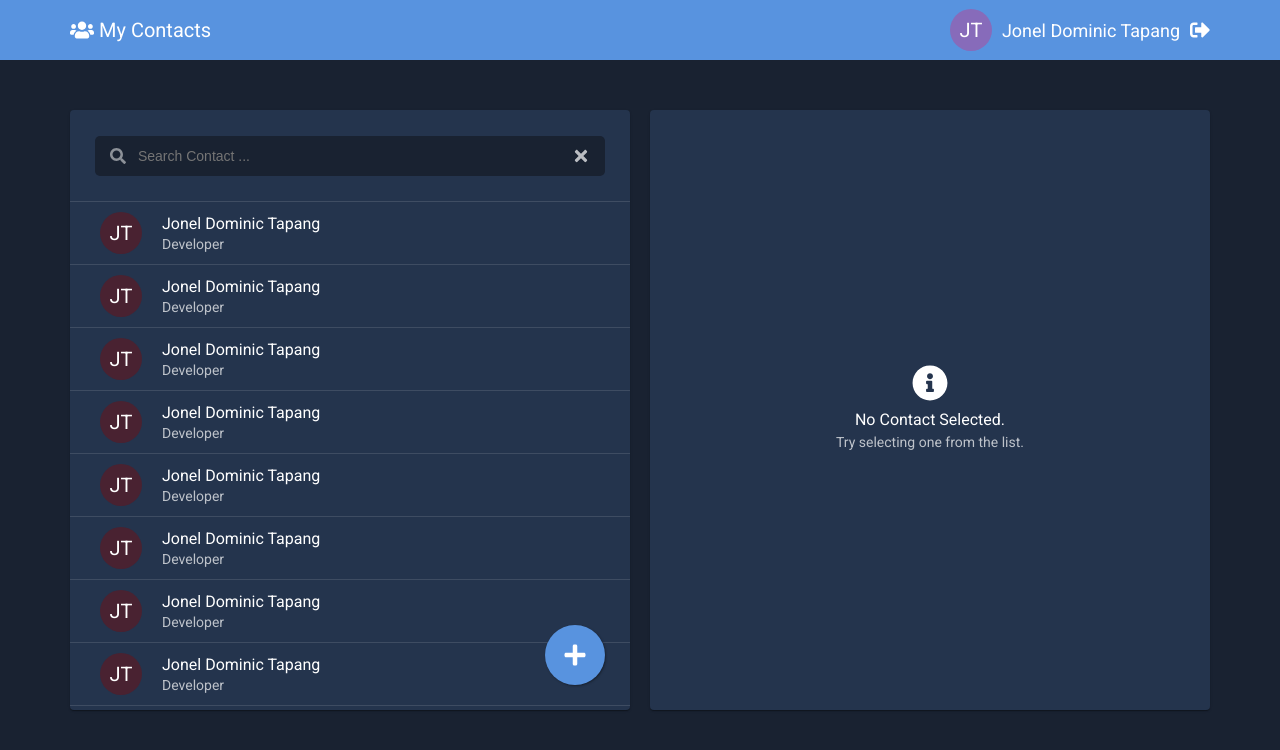
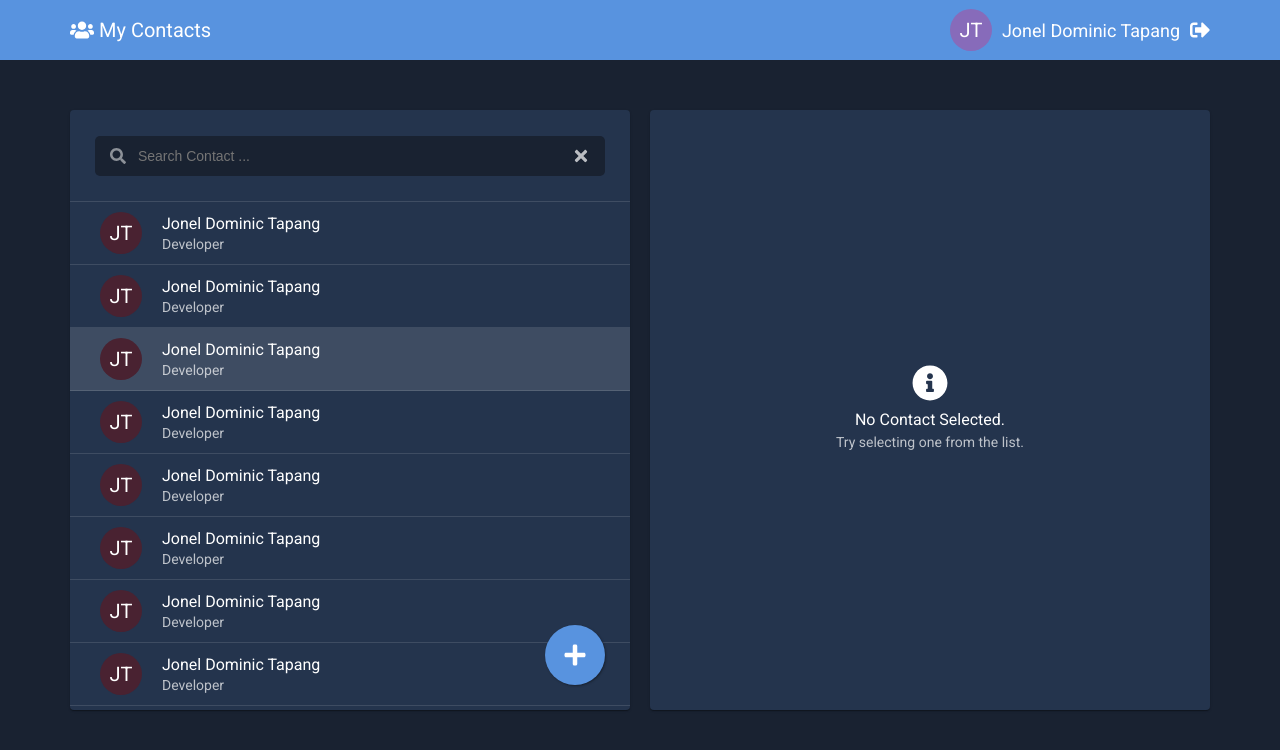
Before and after one commit to joneldominic/User-Contact-Management-App, a React (Create React App) app in the folder frontend/: page /contacts in a window 1280 px wide. Shown: the top 750 px of the page. Built offline with nearby package versions, Linux system fonts and the light colour scheme.

Commit message:
Improve Seleted Contact List Item UI

```diff
--- a/frontend/src/components/ContactList/ContactList.js
+++ b/frontend/src/components/ContactList/ContactList.js
@@ -22,7 +22,7 @@ const ContactList = () => {
           <ContactListItemContainer>
             <ContactListItem />
             <ContactListItem />
-            <ContactListItem />
+            <ContactListItem isSelected />
             <ContactListItem />
             <ContactListItem />
             <ContactListItem />
--- a/frontend/src/components/ContactList/ContactListItem.js
+++ b/frontend/src/components/ContactList/ContactListItem.js
@@ -1,5 +1,5 @@
 import React from "react";
-import styled from "styled-components";
+import styled, { css } from "styled-components";
 
 import Avatar from "../../core/UI/Avatar";
 
@@ -9,6 +9,14 @@ const MainWrapper = styled.li`
 
   padding: 10px 20px;
   border-bottom: 1px solid ${(props) => props.theme.divider};
+  ${(props) => {
+    return (
+      props.isSelected &&
+      css`
+        background-color: ${(props) => props.theme.divider};
+      `
+    );
+  }};
 `;
 
 const ContactAvatar = styled(Avatar)`
@@ -29,9 +37,9 @@ const Title = styled.div`
   color: ${(props) => props.theme.text.secondary};
 `;
 
-const ContactListItem = () => {
+const ContactListItem = (props) => {
   return (
-    <MainWrapper>
+    <MainWrapper isSelected={props.isSelected}>
       <ContactAvatar>JT</ContactAvatar>
       <DetailWrapper>
         <Name>Jonel Dominic Tapang</Name>
@@ -41,4 +49,8 @@ const ContactListItem = () => {
   );
 };
 
+ContactListItem.defaultProps = {
+  isSelected: false,
+};
+
 export default ContactListItem;
```
